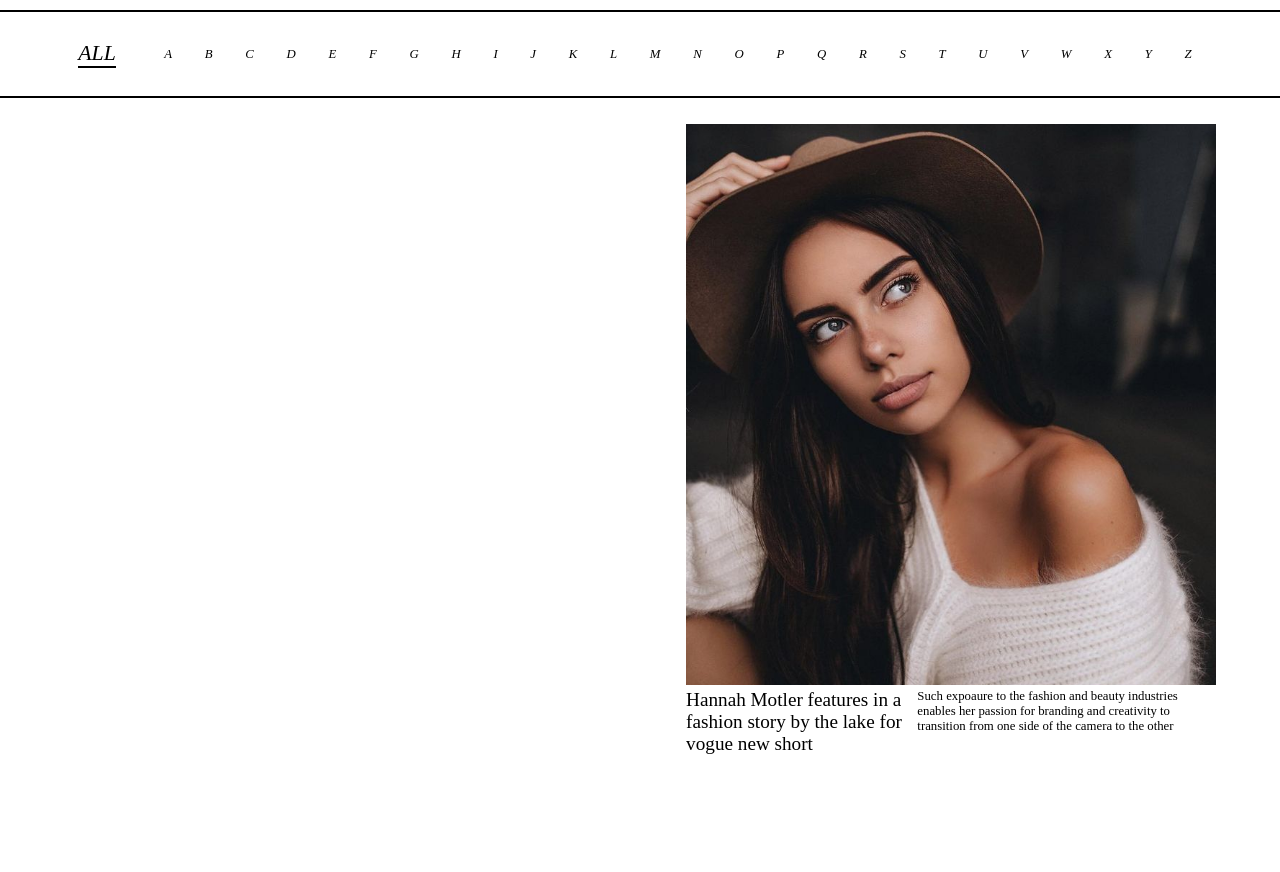
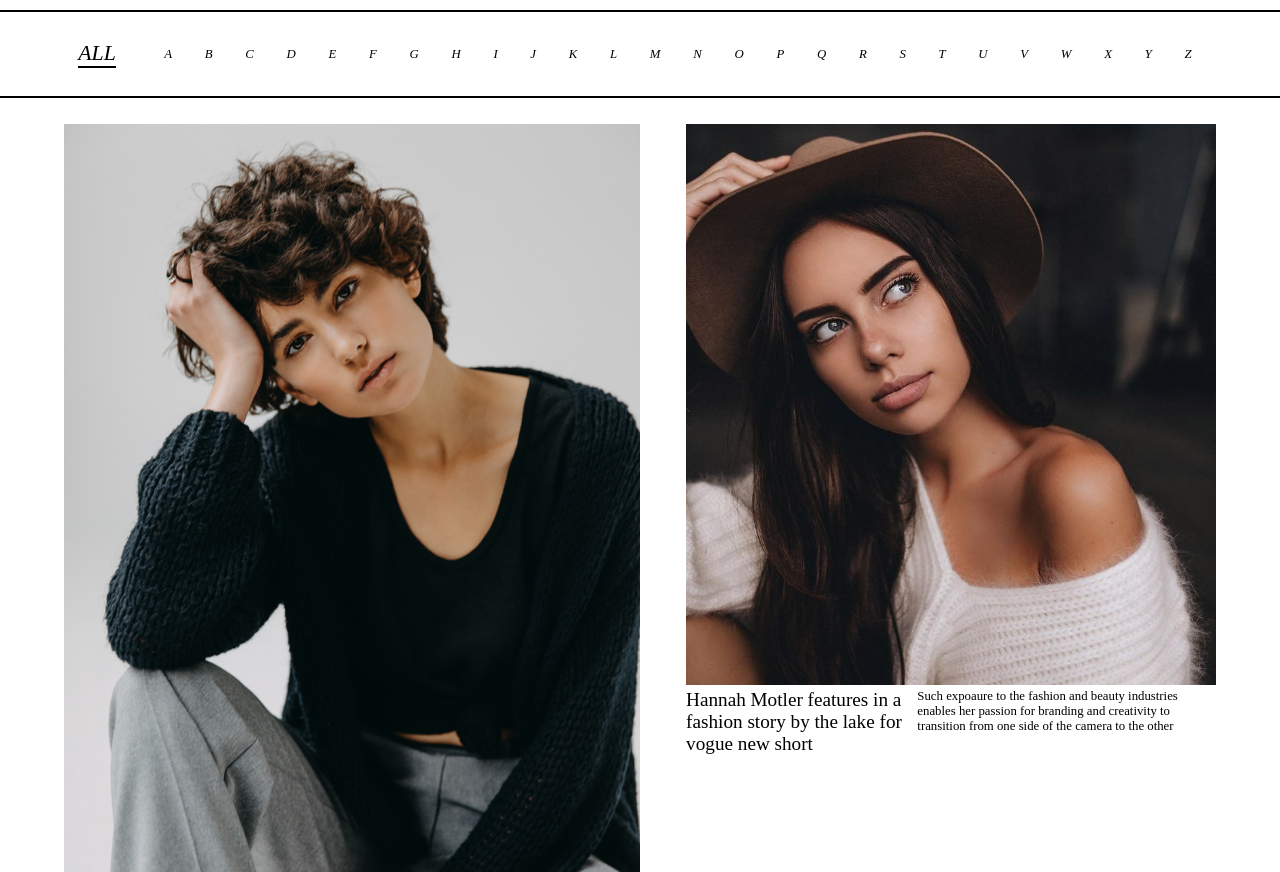
Before and after one commit to Deepakchamola/Premier, a plain HTML site: page index.html in a window 1280 px wide. Shown: the part 1093-1965 px from the top of the page. Drawn offline with nearby package versions, Linux system fonts and the light colour scheme; the site is published under a folder, as on GitHub Pages, so addresses that start at the root find nothing.

Commit message:
Update style.css

```diff
--- a/style.css
+++ b/style.css
@@ -216,7 +216,7 @@ html,body{
 #page2-part1{
   height: 100%;
   width: 50%;
-  background-image: url(/assets/img/img7.jpg);
+  background-image: url(./assets/img/img7.jpg);
   background-size: cover;
   background-position: center;
 }
```
